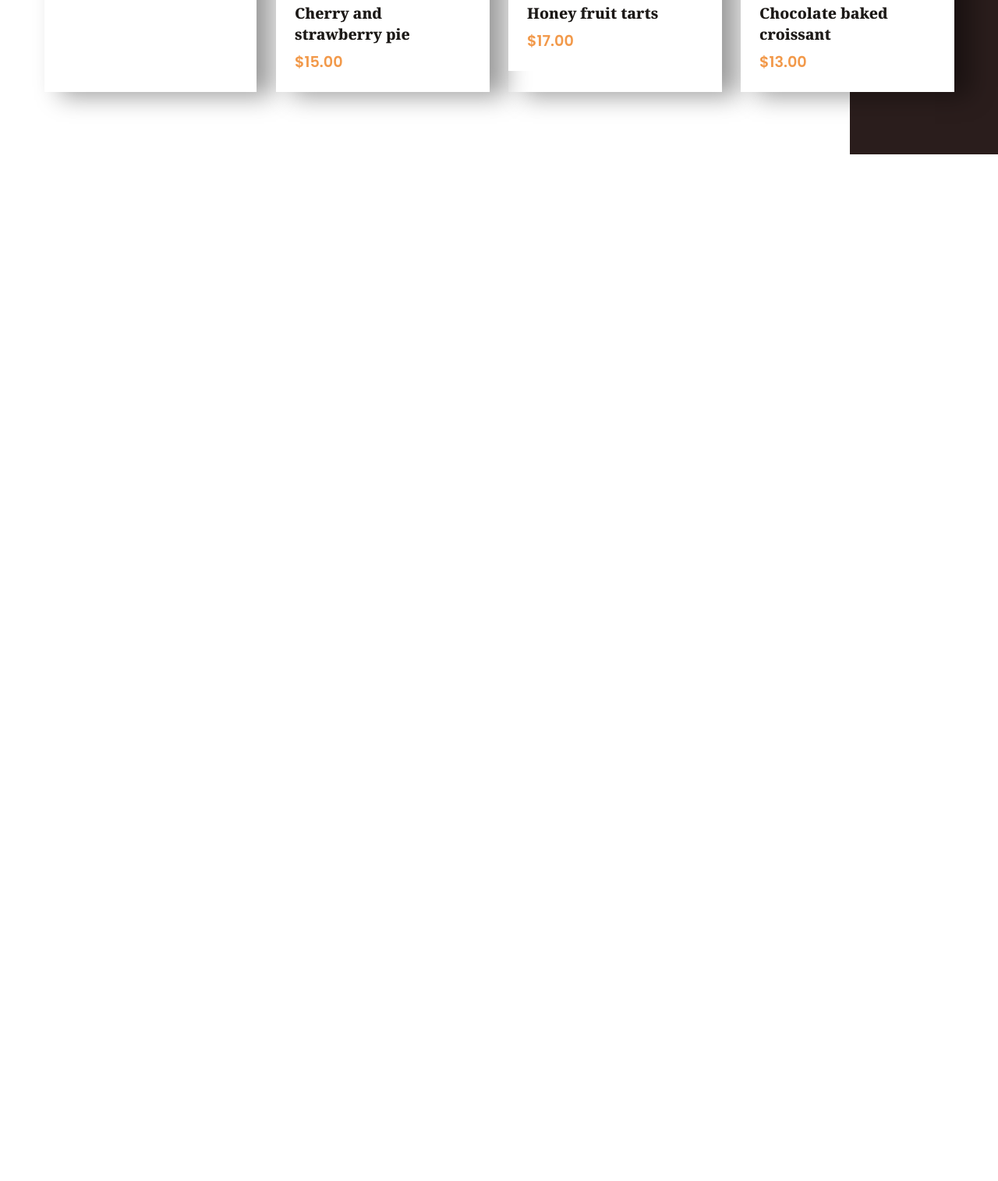
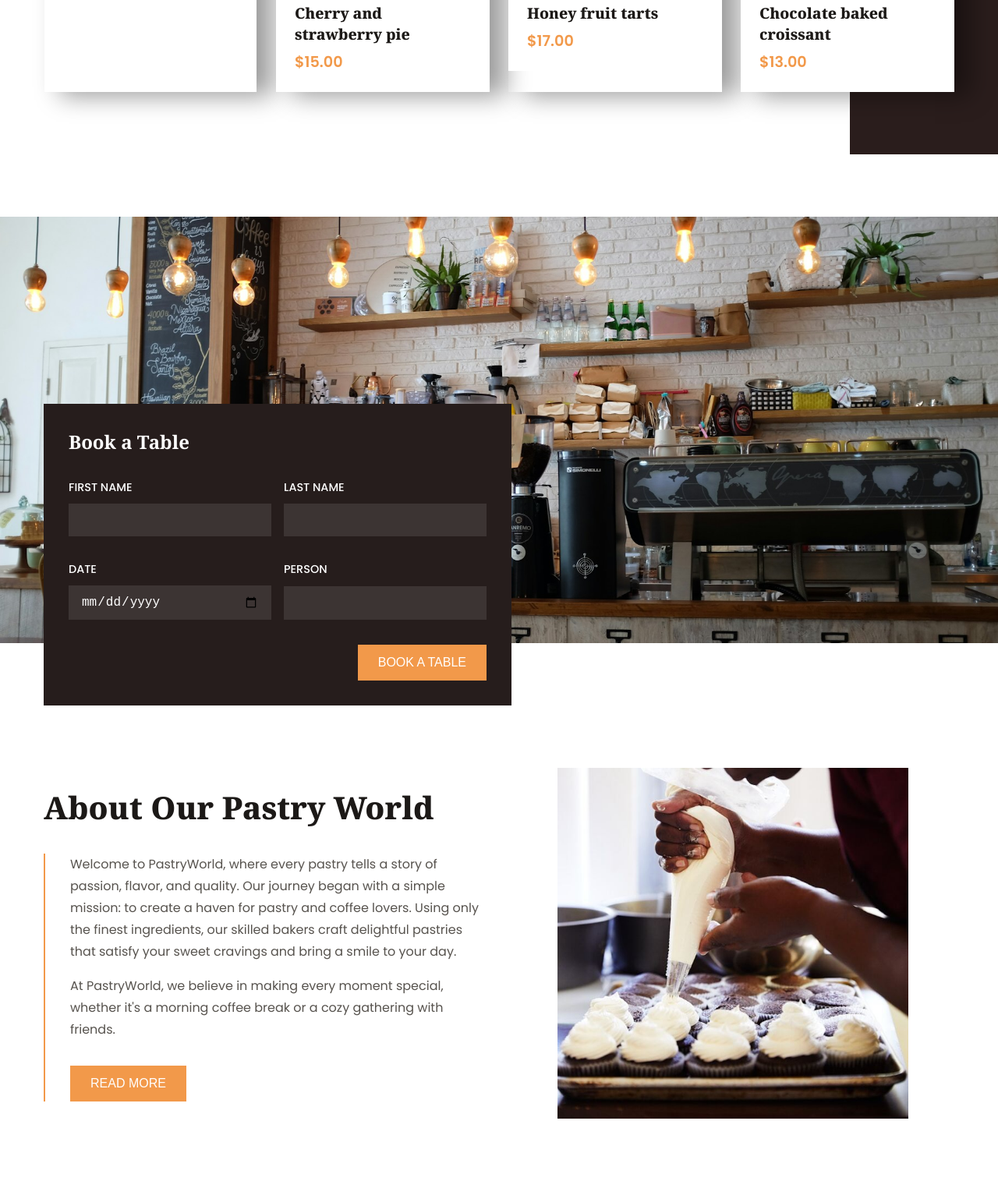
Before and after one commit to Anarasty/pastry_website, a plain HTML site: page index.html in a window 1280 px wide. Shown: the part 1488-3003 px from the top of the page at 78% size. Before the commit the page ends 1702 px from the top, so only its background shows below. Drawn offline with nearby package versions, Linux system fonts and the light colour scheme.

Commit message:
two new sections

```diff
--- a/index.html
+++ b/index.html
@@ -84,6 +84,63 @@
         </div>
     </section>
 
+    <section class="book">
+        <div class="section__container book__container">
+            <form action="/">
+                <h4>Book a Table</h4>
+                <div class="input__row">
+                    <div class="input__group">
+                        <label for="firstName">FIRST NAME</label>
+                        <input type="text" />
+                    </div>
+                    <div class="input__group">
+                        <label for="lastName">LAST NAME</label>
+                        <input type="text" />
+                    </div>
+                </div>
+                <div class="input__row">
+                    <div class="input__group">
+                        <label for="date">DATE</label>
+                        <input type="date" />
+                    </div>
+                    <div class="input__group">
+                        <label for="person">PERSON</label>
+                        <input type="text" />
+                    </div>
+                </div>
+                <div class="input__row">
+                    <button class="btn" type="submit">BOOK A TABLE</button>
+                </div>
+            </form>
+        </div>
+    </section>
+
+    <section class="section__container about__container" id="about">
+        <div class="about__image">
+            <img src="./img/chef1 (1).jpg" alt="about">
+        </div>
+        <div class="about__content">
+            <h2 class="section__header">About Our Pastry World</h2>
+            <div>
+                <p>
+                    Welcome to PastryWorld, where every pastry tells a story of passion,
+            flavor, and quality. Our journey began with a simple mission: to
+            create a haven for pastry and coffee lovers. Using only the finest
+            ingredients, our skilled bakers craft delightful pastries that
+            satisfy your sweet cravings and bring a smile to your day.
+                </p>
+                <p>
+                    At PastryWorld, we believe in making every moment special, whether
+            it's a morning coffee break or a cozy gathering with friends.
+                </p>
+                <div class="about__btn">
+                    <button class="btn">READ MORE</button>
+                </div>
+            </div>
+        </div>
+
+    </section>
+
     <script src="https://unpkg.com/scrollreveal"></script>
     <script src="script.js"></script>
 </body>
--- a/script.js
+++ b/script.js
@@ -36,3 +36,16 @@ ScrollReveal().reveal(".header__btns", {
     ...scrollRevealOption,
     delay: 1000,
 })
+
+ScrollReveal().reveal(".about__image img", {
+    ...scrollRevealOption,
+    origin:"right",
+})
+ScrollReveal().reveal(".about__content .section__header", {
+    ...scrollRevealOption,
+    delay: 500,
+})
+ScrollReveal().reveal(".about__content > div", {
+    ...scrollRevealOption,
+    delay: 1000,
+})
--- a/style.css
+++ b/style.css
@@ -244,8 +244,100 @@ nav {
     color: var(--primary-color);
 }
 
+.book {
+    margin-block: 5rem;
+    background-image: url("./img/book_bg.jpg");
+    background-size: cover;
+    background-position: center center;
+    background-repeat: no-repeat;
+}
+
+.book__container form {
+    max-width: 600px;
+    padding: 1rem;
+    display: grid;
+    gap: 2rem;
+    background-color: #261d1c;
+    transform: translateY(10rem);
+}
+
+.book__container h4 {
+    font-size: 1.5rem;
+    font-weight: 700;
+    font-family: var(--header-font);
+    color: white;
+}
+
+.book__container .input__row {
+    display: grid;
+    gap: 1rem;
+}
+
+.book__container .input__group {
+    display: grid;
+    gap: 10px;
+}
+
+.book__container label {
+    font-size: .9rem;
+    font-weight: 500;
+    color: white;
+}
+
+.book__container input {
+    padding: .75rem 1rem;
+    font-size: 1rem;
+    color: white;
+    background-color: rgba(255, 255, 255, 0.1);
+    border: none;
+    outline: none;
+}
+
+.book__container .btn {
+    width: fit-content;
+    margin-left: auto;
+}
+
+.about__container {
+    display: grid;
+    gap: 2rem;
+    overflow: hidden;
+}
+
+.about__image img{
+    max-width: 450px;
+    margin-inline: auto;
+}
+
+.about__content .section__header {
+    margin-bottom: 2rem;
+}
+
+.about__content > div {
+    padding-left: 2rem;
+    border-left: 2px solid var(--primary-color);
+}
+
+.about__content p {
+    margin-bottom: 1rem;
+    color: var(--text-light);
+    line-height: 1.75rem;
+}
+
+.about__btn {
+    margin-top: 2rem;
+}
+
 @media (width > 540px) {
     .menu__grid {
+        grid-template-columns: repeat(2, 1fr);
+    }
+
+    .book__container form {
+        padding: 1.5rem;
+    }
+
+    .book__container .input__row:not(:last-child) {
         grid-template-columns: repeat(2, 1fr);
     }
 }
@@ -307,6 +399,19 @@ nav {
     .menu__grid {
         grid-template-columns: repeat(4, 1fr);
     }
+
+    .book__container form {
+        padding: 2rem;
+    }
+
+    .about__container {
+        grid-template-columns: repeat(2, 1fr);
+        align-items: center;
+    }
+
+    .about__content {
+        grid-area: 1/1/2/2;
+    }
 }
 
 @media (width > 1024px) {
```
Also changed, not shown: img/book_bg.jpg (added), img/chef1 (1).jpg (added).
